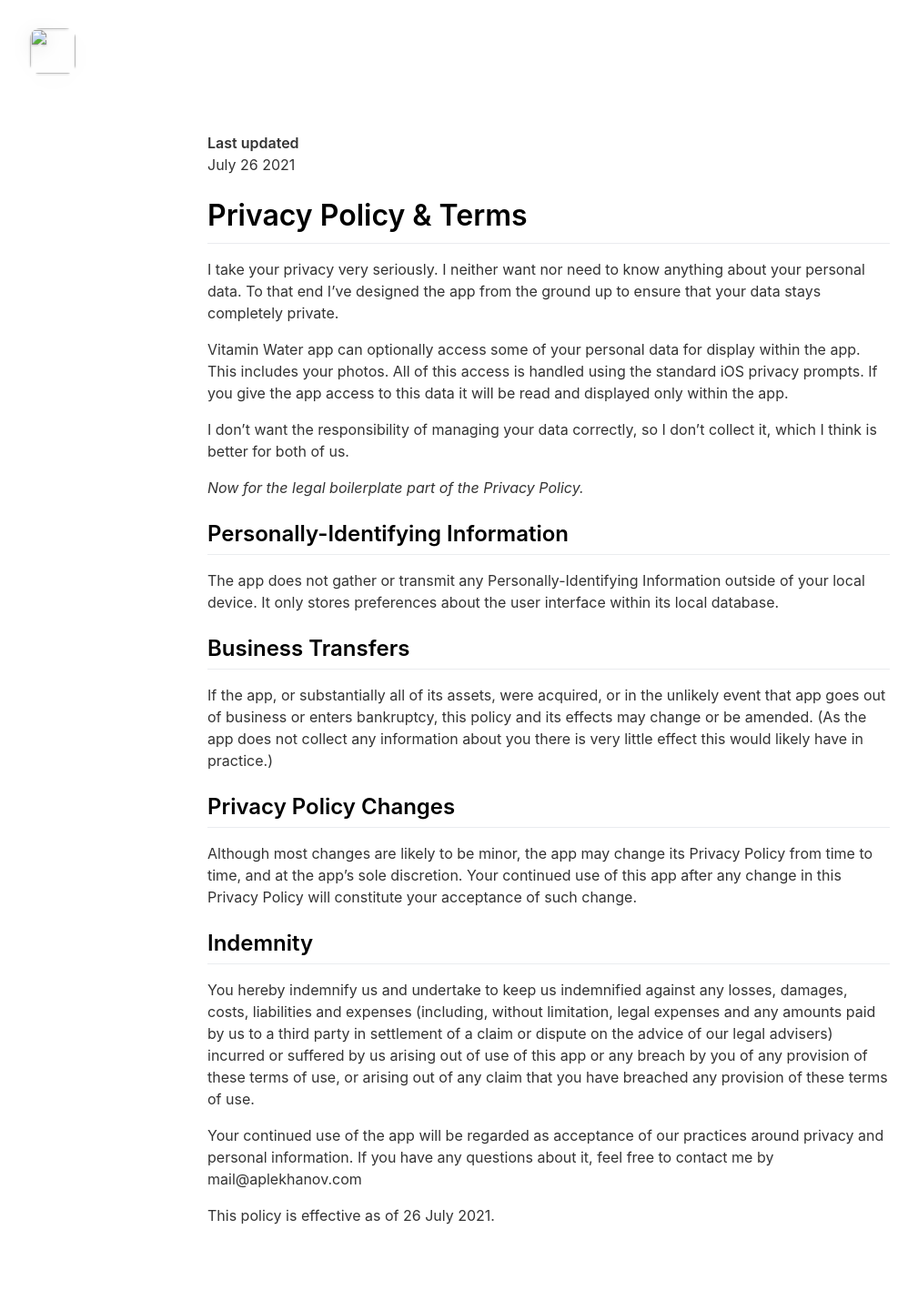
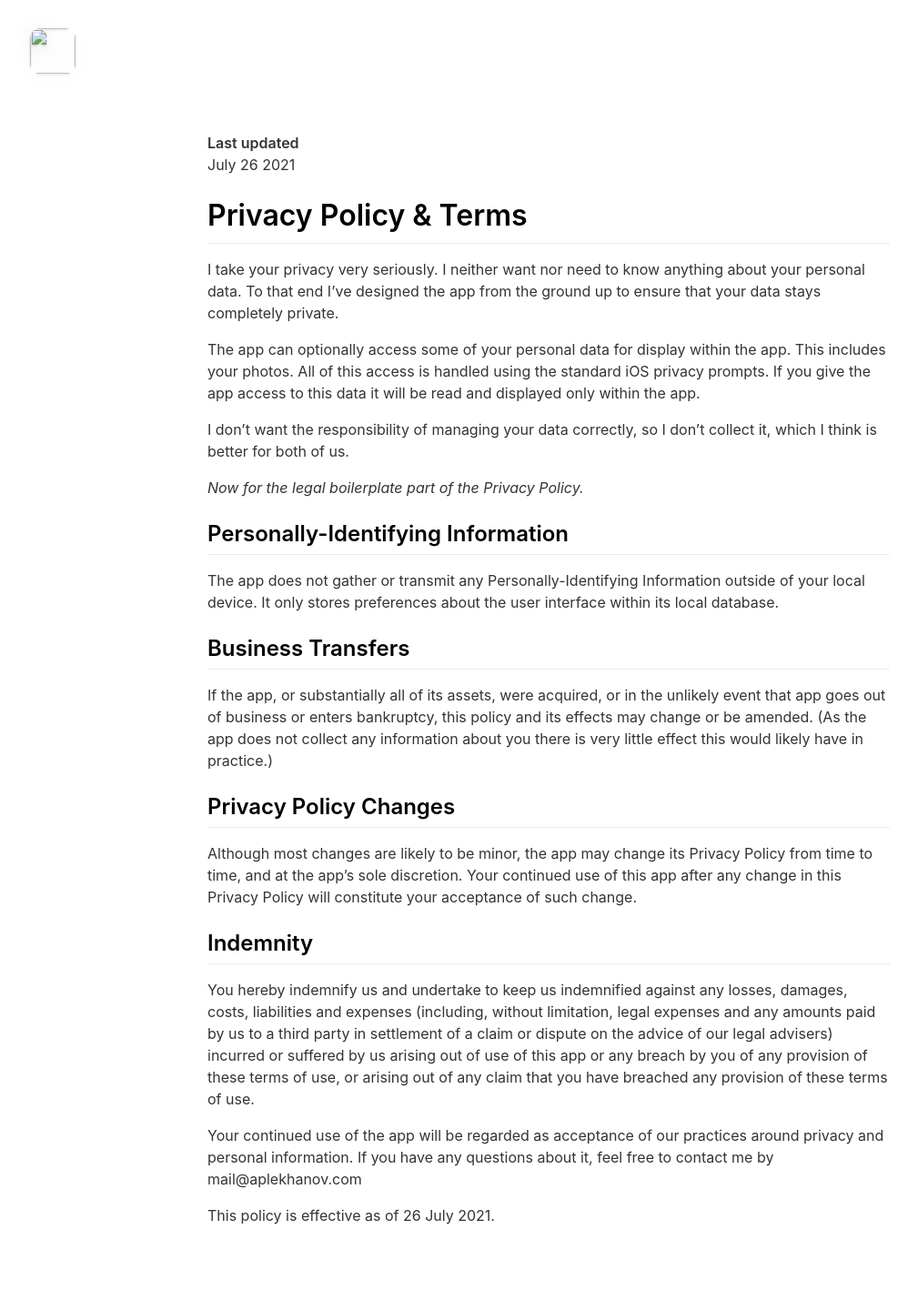
Before and after one commit to aplekhanov/vitaminwater-app, a Jekyll site: the page built from _pages/privacypolicy.md, in a window 1280 px wide. Shown: the whole page at 91% size, without its empty margins (37-1046 px from the left). Built offline with Jekyll 4.4.1, drawn with Linux system fonts in a browser that asks for light colours; nearby versions of some CDN libraries.

Commit message:
Update privacypolicy.md

```diff
--- a/_pages/privacypolicy.md
+++ b/_pages/privacypolicy.md
@@ -10,7 +10,7 @@ July 26 2021
 # Privacy Policy & Terms
 I take your privacy very seriously. I neither want nor need to know anything about your personal data. To that end I’ve designed the app from the ground up to ensure that your data stays completely private.
 
-Vitamin Water app can optionally access some of your personal data for display within the app. This includes your photos. All of this access is handled using the standard iOS privacy prompts. If you give the app access to this data it will be read and displayed only within the app.
+The app can optionally access some of your personal data for display within the app. This includes your photos. All of this access is handled using the standard iOS privacy prompts. If you give the app access to this data it will be read and displayed only within the app.
 
 I don’t want the responsibility of managing your data correctly, so I don’t collect it, which I think is better for both of us.
 
```
